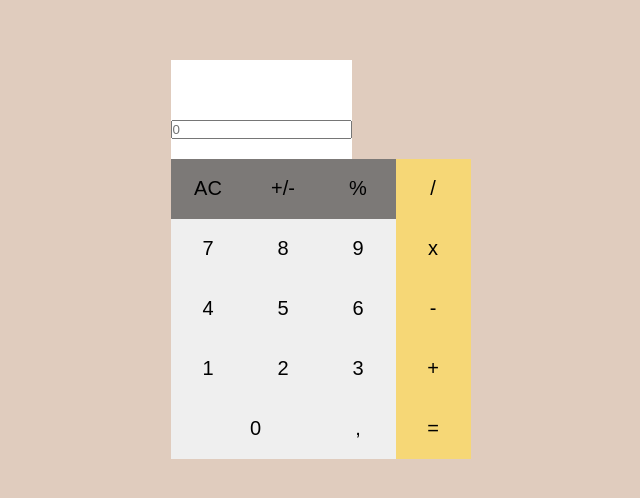
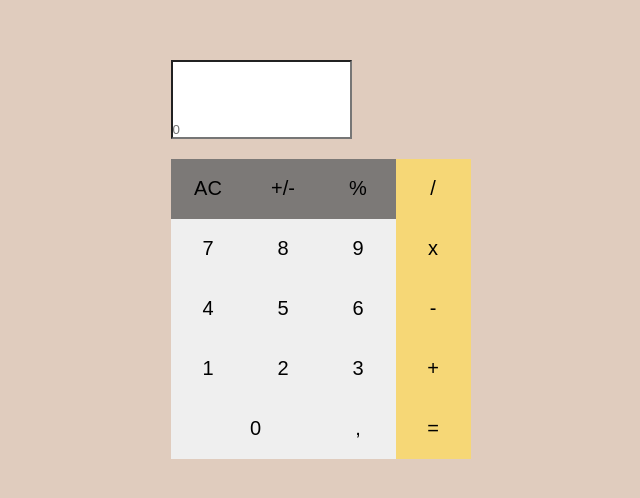
Before and after one commit to EliMarago/Calculator-2, a plain HTML site: page index.html in a window 1280 px wide. Shown: the part 216-714 px from the top of the page, without its empty margins (379-1019 px from the left). Drawn offline with Linux system fonts and the light colour scheme.

Commit message:
Update style.css

```diff
--- a/style.css
+++ b/style.css
@@ -37,7 +37,7 @@ margin-left: 210px;
     font-size: 20px;
     cursor: pointer;
 }
-.display-container
+.display
 {
     background-color: white;
     padding-top: 60px;
```
